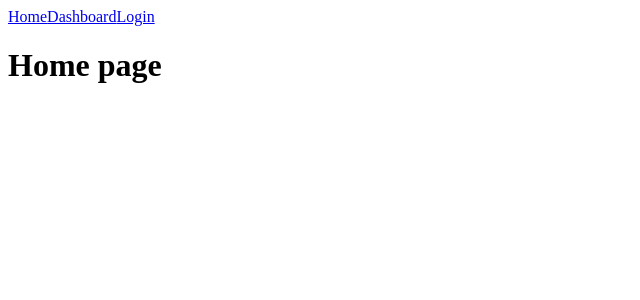
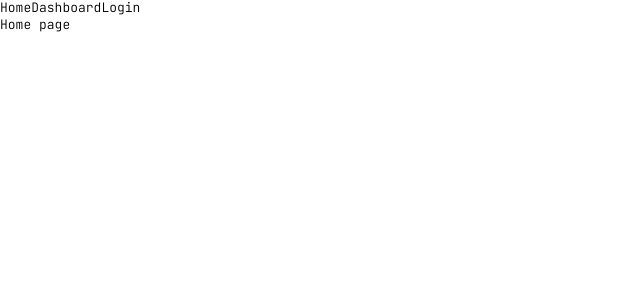
Before and after one commit to rober0xf/notifier-front, a Vue app: page / in a window 1280 px wide. Shown: the top 300 px of the page, without its empty margins (0-640 px from the left). Built offline with nearby package versions, Linux system fonts and the light colour scheme.

Commit message:
tailwindcss

```diff
--- a/package.json
+++ b/package.json
@@ -20,6 +20,10 @@
     "vue-router": "^4.5.1"
   },
   "devDependencies": {
+    "@tailwindcss/forms": "^0.5.9",
+    "@tailwindcss/language-server": "^0.14.26",
+    "@tailwindcss/typography": "^0.5.15",
+    "@tailwindcss/vite": "^4.0.0",
     "@tsconfig/node22": "^22.0.2",
     "@types/node": "^22.16.5",
     "@vitejs/plugin-vue": "^6.0.1",
@@ -31,6 +35,8 @@
     "jiti": "^2.4.2",
     "npm-run-all2": "^8.0.4",
     "prettier": "3.6.2",
+    "prettier-plugin-tailwindcss": "^0.6.11",
+    "tailwindcss": "^4.0.0",
     "typescript": "~5.8.0",
     "vite": "^7.0.6",
     "vite-plugin-vue-devtools": "^8.0.0",
--- a/src/main.ts
+++ b/src/main.ts
@@ -1,5 +1,6 @@
 import { createApp } from 'vue'
 import App from './App.vue'
 import router from './router'
+import './styles/main.css'
 
 createApp(App).use(router).mount('#app')
--- /dev/null
+++ b/src/styles/main.css
@@ -0,0 +1,9 @@
+@import url('https://fonts.googleapis.com/css2?family=JetBrains+Mono:ital,wght@0,100..800;1,100..800&display=swap');
+@import 'tailwindcss';
+
+body {
+  font-family: 'JetBrains Mono', monospace;
+  font-size: 13px;
+  line-height: 1.3;
+  font-weight: 300;
+}
--- a/vite.config.ts
+++ b/vite.config.ts
@@ -1,4 +1,5 @@
 import { fileURLToPath, URL } from 'node:url'
+import tailwindcss from '@tailwindcss/vite'
 
 import { defineConfig } from 'vite'
 import vue from '@vitejs/plugin-vue'
@@ -6,13 +7,10 @@ import vueDevTools from 'vite-plugin-vue-devtools'
 
 // https://vite.dev/config/
 export default defineConfig({
-  plugins: [
-    vue(),
-    vueDevTools(),
-  ],
+  plugins: [vue(), vueDevTools(), tailwindcss()],
   resolve: {
     alias: {
-      '@': fileURLToPath(new URL('./src', import.meta.url))
+      '@': fileURLToPath(new URL('./src', import.meta.url)),
     },
   },
 })
```
Also changed, not shown: .prettierrc.json, 1 other file (tests, documents, lock files or other folders).
